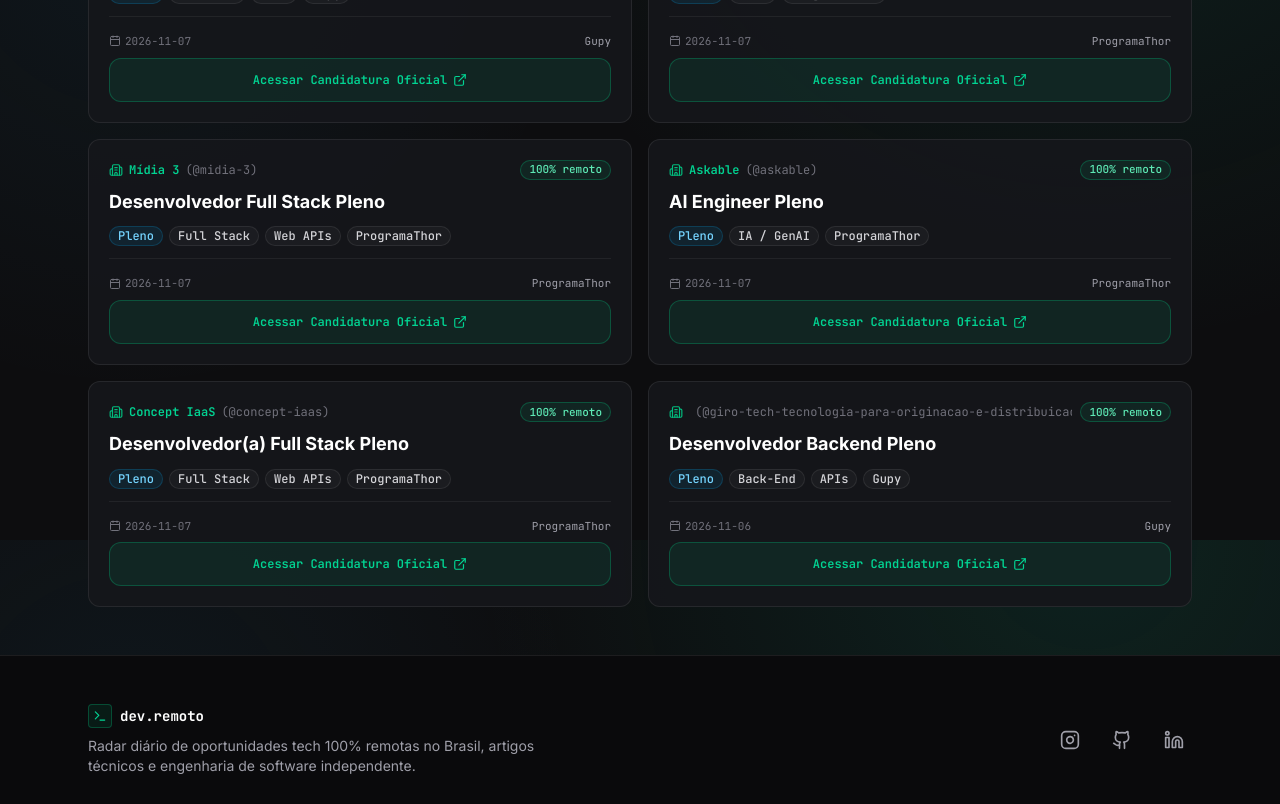
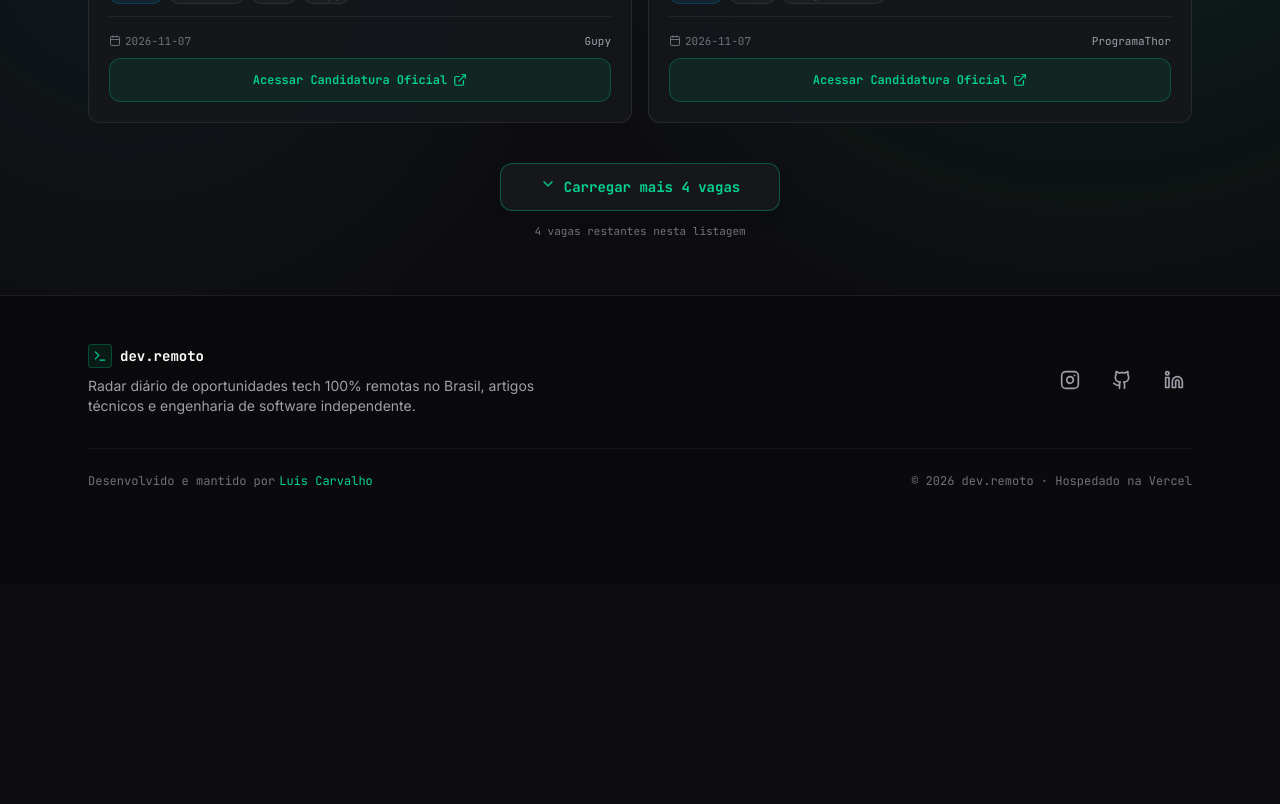
Before and after one commit to luis-henrique-carvalho/devremoto-web, a Next.js app: page /vagas in a window 1280 px wide. Shown: the part 1860-2664 px from the top of the page. After the commit the page ends 2445 px from the top, so only its background shows below. Built offline with nearby package versions, Linux system fonts and the light colour scheme.

Commit message:
feat: batch loading pagination with 30-day TTL and /api/vagas endpoint

```diff
--- /dev/null
+++ b/src/app/api/vagas/route.ts
@@ -0,0 +1,22 @@
+import { NextRequest, NextResponse } from "next/server";
+import { getPaginatedJobs } from "@/lib/vagas";
+
+export async function GET(request: NextRequest) {
+  const { searchParams } = new URL(request.url);
+
+  const page = parseInt(searchParams.get("page") || "1", 10);
+  const limit = parseInt(searchParams.get("limit") || "12", 10);
+  const stack = searchParams.get("stack") || "Todas";
+  const seniority = searchParams.get("seniority") || "Todas";
+  const search = searchParams.get("q") || "";
+
+  const result = await getPaginatedJobs({
+    page: isNaN(page) || page < 1 ? 1 : page,
+    limit: isNaN(limit) || limit < 1 ? 12 : limit,
+    stack,
+    seniority,
+    search,
+  });
+
+  return NextResponse.json(result);
+}
--- a/src/app/vagas/vagas-client.tsx
+++ b/src/app/vagas/vagas-client.tsx
@@ -1,11 +1,23 @@
 "use client";
 
-import { useState, useMemo } from "react";
+import { useState, useMemo, useEffect } from "react";
 import Link from "next/link";
 import { Job, JobEdition } from "@/lib/types";
 import { JobCard } from "@/components/job-card";
 import { Input } from "@/components/ui/input";
-import { Search, Calendar, Briefcase, Filter, X } from "lucide-react";
+import { Button } from "@/components/ui/button";
+import {
+  Search,
+  Calendar,
+  Briefcase,
+  Filter,
+  X,
+  ChevronDown,
+  CheckCircle2,
+  Sparkles,
+} from "lucide-react";
+
+const BATCH_SIZE = 12;
 
 interface VagasClientProps {
   initialJobs: { job: Job; editionDate: string }[];
@@ -16,8 +28,10 @@ export function VagasClient({ initialJobs, editions }: VagasClientProps) {
   const [search, setSearch] = useState("");
   const [selectedStack, setSelectedStack] = useState<string>("Todas");
   const [selectedSeniority, setSelectedSeniority] = useState<string>("Todas");
+  const [visibleCount, setVisibleCount] = useState<number>(BATCH_SIZE);
+  const [isLoadingMore, setIsLoadingMore] = useState<boolean>(false);
 
-  // Extract unique stacks
+  // Extract unique stacks from the available jobs
   const allStacks = useMemo(() => {
     const set = new Set<string>();
     for (const item of initialJobs) {
@@ -30,7 +44,7 @@ export function VagasClient({ initialJobs, editions }: VagasClientProps) {
 
   const seniorities = ["Todas", "Júnior", "Pleno", "Sênior", "Especialista"];
 
-  // Filter jobs
+  // Filter jobs based on active filters
   const filtered = useMemo(() => {
     return initialJobs.filter(({ job }) => {
       // Search text
@@ -43,18 +57,40 @@ export function VagasClient({ initialJobs, editions }: VagasClientProps) {
       }
 
       // Stack filter
-      if (selectedStack !== "Todas") {
-        if (!job.stacks.includes(selectedStack)) return false;
+      if (selectedStack !== "Todas" && !job.stacks.includes(selectedStack)) {
+        return false;
       }
 
       // Seniority filter
-      if (selectedSeniority !== "Todas") {
-        if (job.seniority !== selectedSeniority) return false;
+      if (selectedSeniority !== "Todas" && job.seniority !== selectedSeniority) {
+        return false;
       }
 
       return true;
     });
   }, [initialJobs, search, selectedStack, selectedSeniority]);
+
+  // Reset pagination to first batch whenever filters change
+  useEffect(() => {
+    setVisibleCount(BATCH_SIZE);
+  }, [search, selectedStack, selectedSeniority]);
+
+  // Current batch to display
+  const displayedJobs = useMemo(() => {
+    return filtered.slice(0, visibleCount);
+  }, [filtered, visibleCount]);
+
+  const hasMore = visibleCount < filtered.length;
+  const remainingCount = Math.min(BATCH_SIZE, filtered.length - visibleCount);
+
+  const handleLoadMore = () => {
+    setIsLoadingMore(true);
+    // Simulate brief transition for silky smooth feedback
+    setTimeout(() => {
+      setVisibleCount((prev) => prev + BATCH_SIZE);
+      setIsLoadingMore(false);
+    }, 150);
+  };
 
   return (
     <div className="flex flex-col gap-6">
@@ -131,11 +167,12 @@ export function VagasClient({ initialJobs, editions }: VagasClientProps) {
       {/* Counter and Editions bar */}
       <div className="flex flex-col sm:flex-row sm:items-center justify-between gap-2 text-xs font-mono text-zinc-400 border-b border-white/[0.06] pb-3">
         <span>
-          Exibindo <strong className="text-white">{filtered.length}</strong> vagas abertas
+          Exibindo <strong className="text-white">{displayedJobs.length}</strong> de{" "}
+          <strong className="text-emerald-400">{filtered.length}</strong> vagas abertas
         </span>
 
         <div className="flex items-center gap-1.5 overflow-x-auto scrollbar-none">
-          <span className="text-zinc-500 shrink-0">Edições:</span>
+          <span className="text-zinc-500 shrink-0">Edições do Instagram:</span>
           {editions.map((ed) => (
             <Link
               key={ed.date}
@@ -150,9 +187,9 @@ export function VagasClient({ initialJobs, editions }: VagasClientProps) {
       </div>
 
       {/* Jobs Grid */}
-      {filtered.length > 0 ? (
+      {displayedJobs.length > 0 ? (
         <div className="grid grid-cols-1 md:grid-cols-2 gap-4">
-          {filtered.map(({ job, editionDate }, index) => (
+          {displayedJobs.map(({ job, editionDate }, index) => (
             <JobCard key={`${job.url}-${index}`} job={job} editionDate={editionDate} />
           ))}
         </div>
@@ -174,6 +211,38 @@ export function VagasClient({ initialJobs, editions }: VagasClientProps) {
           </button>
         </div>
       )}
+
+      {/* Batch Loading / Pagination Controls */}
+      {hasMore && (
+        <div className="flex flex-col items-center justify-center pt-4 pb-2 gap-3">
+          <button
+            type="button"
+            onClick={handleLoadMore}
+            disabled={isLoadingMore}
+            className="w-full sm:w-auto min-w-[280px] min-h-[48px] rounded-xl bg-[#16171B] hover:bg-emerald-500/10 border border-emerald-500/40 text-emerald-400 font-mono font-bold text-sm flex items-center justify-center gap-2 shadow-lg hover:shadow-emerald-500/10 transition-all duration-150 active:scale-[0.98] disabled:opacity-60 cursor-pointer"
+          >
+            {isLoadingMore ? (
+              <span>Carregando próximo lote...</span>
+            ) : (
+              <>
+                <ChevronDown className="size-4 animate-bounce" />
+                <span>Carregar mais {remainingCount} vagas</span>
+              </>
+            )}
+          </button>
+          <span className="text-[11px] font-mono text-zinc-500">
+            {filtered.length - visibleCount} vagas restantes nesta listagem
+          </span>
+        </div>
+      )}
+
+      {/* End of list indicator */}
+      {!hasMore && filtered.length > 0 && (
+        <div className="flex items-center justify-center gap-2 pt-6 pb-2 text-xs font-mono text-zinc-500 border-t border-white/[0.04]">
+          <CheckCircle2 className="size-4 text-emerald-500" />
+          <span>Você visualizou todas as {filtered.length} vagas verificadas dos últimos 30 dias.</span>
+        </div>
+      )}
     </div>
   );
 }
--- a/src/lib/vagas.ts
+++ b/src/lib/vagas.ts
@@ -3,6 +3,7 @@ import path from "node:path";
 import { Job, JobEdition } from "./types";
 
 const VAGAS_DIR = path.join(process.cwd(), "content/vagas");
+const ACTIVE_DAYS_LIMIT = 30; // 30-day TTL
 
 export async function getAllEditions(): Promise<JobEdition[]> {
   try {
@@ -50,18 +51,98 @@ export async function getEditionByDate(date: string): Promise<JobEdition | null>
   }
 }
 
-export async function getAllJobs(): Promise<{ job: Job; editionDate: string }[]> {
+export interface JobWithDate {
+  job: Job;
+  editionDate: string;
+}
+
+export async function getAllJobs(options?: { activeOnly?: boolean }): Promise<JobWithDate[]> {
   const editions = await getAllEditions();
-  const all: { job: Job; editionDate: string }[] = [];
+  const all: JobWithDate[] = [];
+
+  const now = new Date("2026-11-08T00:00:00Z").getTime();
+  const cutoffTime = now - ACTIVE_DAYS_LIMIT * 24 * 60 * 60 * 1000;
 
   for (const edition of editions) {
+    // If activeOnly is true, check if edition is within 30 days
+    if (options?.activeOnly) {
+      const editionTime = new Date(edition.date).getTime();
+      if (!isNaN(editionTime) && editionTime < cutoffTime) {
+        continue;
+      }
+    }
+
     for (const job of edition.jobs) {
       all.push({
         job,
-        editionDate: edition.date,
+        editionDate: edition.dateLabel || edition.date,
       });
     }
   }
 
   return all;
 }
+
+export interface PaginationParams {
+  page?: number;
+  limit?: number;
+  stack?: string;
+  seniority?: string;
+  search?: string;
+}
+
+export interface PaginatedResult {
+  jobs: JobWithDate[];
+  total: number;
+  page: number;
+  limit: number;
+  hasMore: boolean;
+  totalPages: number;
+}
+
+export async function getPaginatedJobs(params: PaginationParams = {}): Promise<PaginatedResult> {
+  const {
+    page = 1,
+    limit = 12,
+    stack = "Todas",
+    seniority = "Todas",
+    search = "",
+  } = params;
+
+  const allJobs = await getAllJobs({ activeOnly: true });
+
+  const filtered = allJobs.filter(({ job }) => {
+    if (search.trim()) {
+      const q = search.toLowerCase();
+      const matchesTitle = job.title.toLowerCase().includes(q);
+      const matchesCompany = job.company.toLowerCase().includes(q);
+      const matchesStack = job.stacks.some((s) => s.toLowerCase().includes(q));
+      if (!matchesTitle && !matchesCompany && !matchesStack) return false;
+    }
+
+    if (stack !== "Todas" && !job.stacks.includes(stack)) {
+      return false;
+    }
+
+    if (seniority !== "Todas" && job.seniority !== seniority) {
+      return false;
+    }
+
+    return true;
+  });
+
+  const total = filtered.length;
+  const totalPages = Math.ceil(total / limit) || 1;
+  const offset = (page - 1) * limit;
+  const jobs = filtered.slice(offset, offset + limit);
+  const hasMore = offset + limit < total;
+
+  return {
+    jobs,
+    total,
+    page,
+    limit,
+    hasMore,
+    totalPages,
+  };
+}
```
